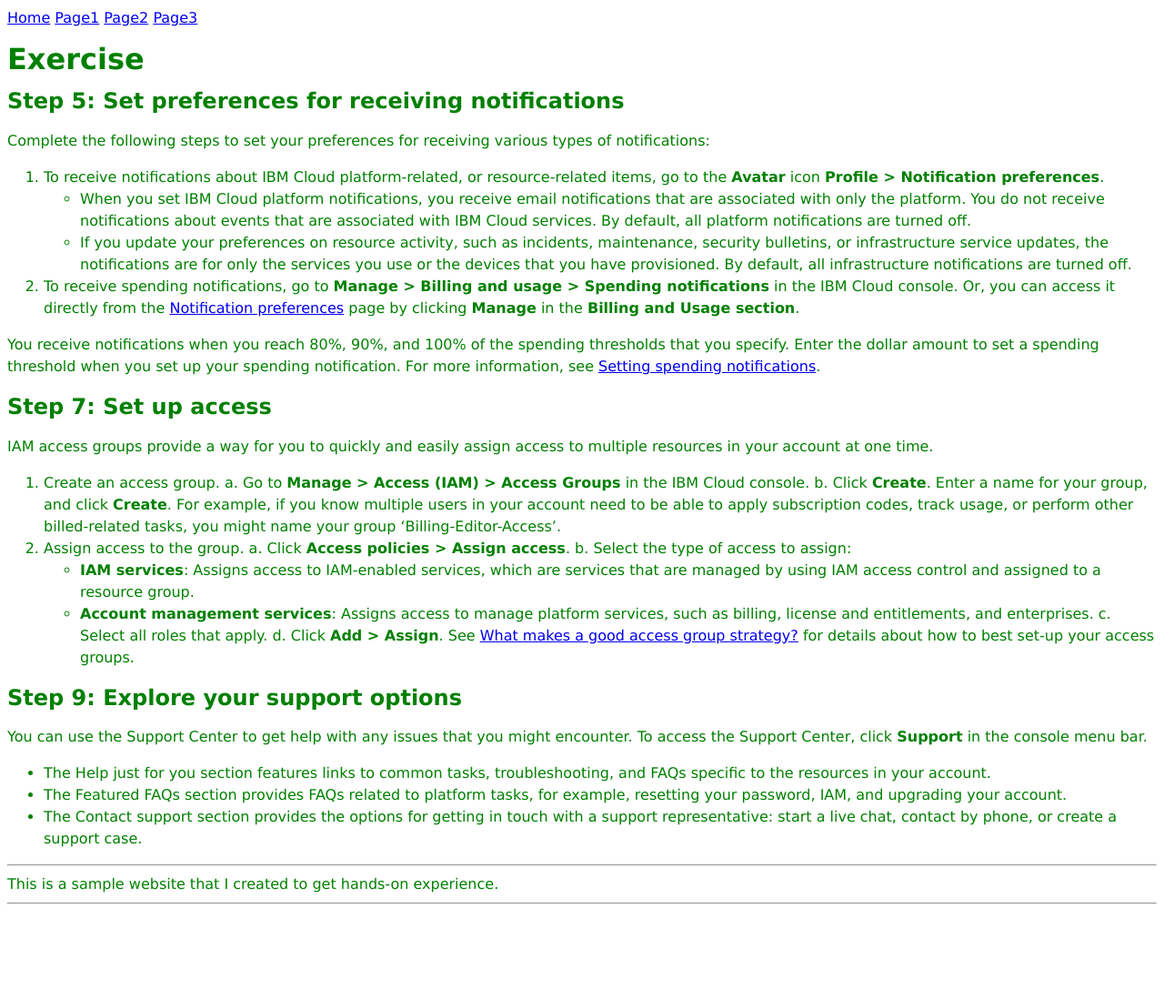
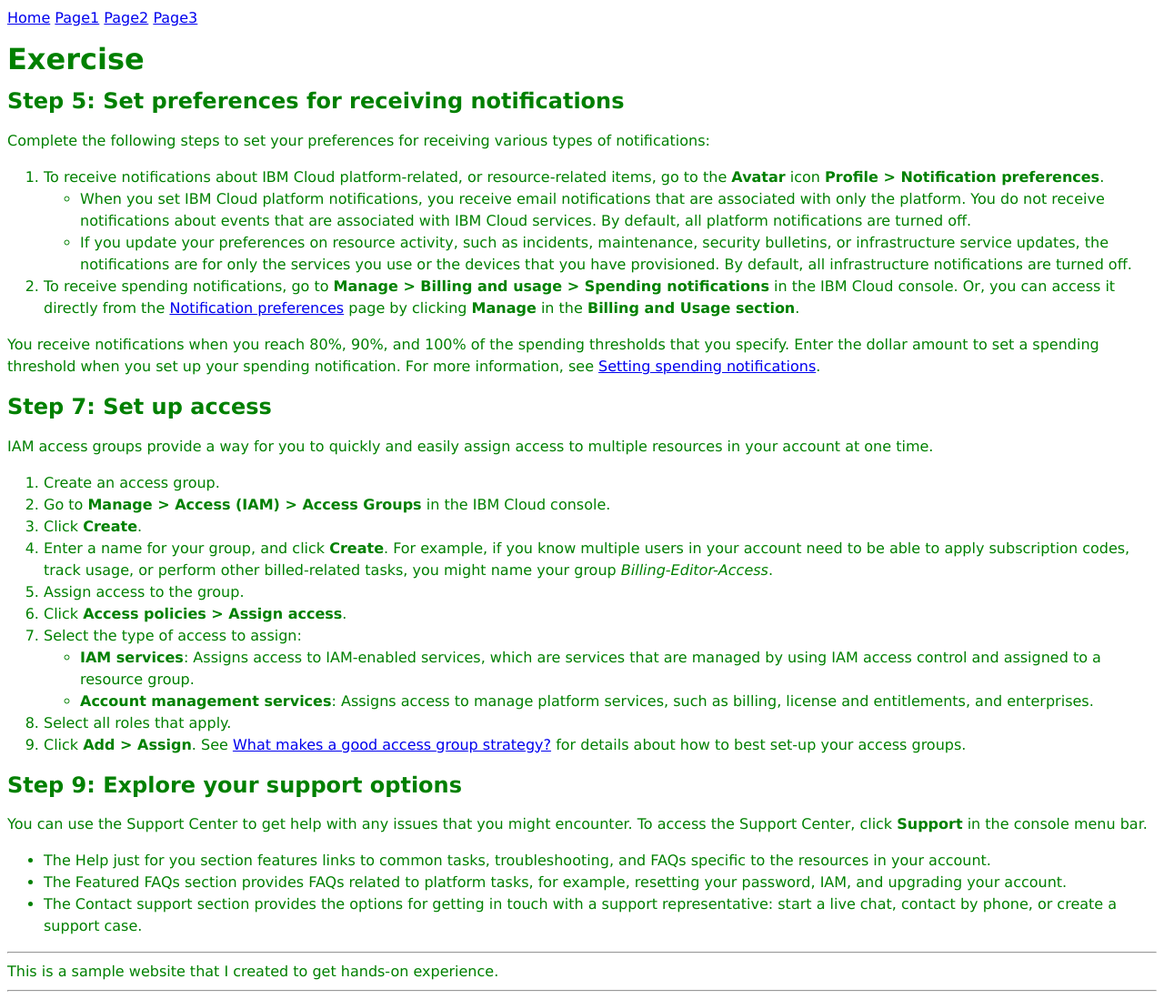
Before and after one commit to mohithen/Docs-as-Code-TWTSesssion, a Jekyll site: the page built from exercise.md, in a window 1280 px wide. Shown: the whole page at 91% size. Built offline with Jekyll 4.4.1, drawn with Linux system fonts in a browser that asks for light colours; our own code applies the rules of GitHub Pages for plain Markdown files; before the commit the page ends 1002 px from its top, so only the background shows below that; some of the changed lines change nothing that is shown.

Commit message:
Fixed visual effects

```diff
--- a/exercise.md
+++ b/exercise.md
@@ -19,16 +19,16 @@
 IAM access groups provide a way for you to quickly and easily assign access to multiple resources in your account at one time.
 
 1. Create an access group.
-a. Go to **Manage > Access (IAM) > Access Groups** in the IBM Cloud console.
-b. Click **Create**.
-Enter a name for your group, and click **Create**. For example, if you know multiple users in your account need to be able to apply subscription codes, track usage, or perform other billed-related tasks, you might name your group 'Billing-Editor-Access'.
+2. Go to **Manage > Access (IAM) > Access Groups** in the IBM Cloud console.
+2. Click **Create**.
+2. Enter a name for your group, and click **Create**. For example, if you know multiple users in your account need to be able to apply subscription codes, track usage, or perform other billed-related tasks, you might name your group _Billing-Editor-Access_.
 1. Assign access to the group.
-a. Click **Access policies > Assign access**.
-b. Select the type of access to assign:
+2. Click **Access policies > Assign access**.
+2. Select the type of access to assign:
 - **IAM services**: Assigns access to IAM-enabled services, which are services that are managed by using IAM access control and assigned to a resource group.
 - **Account management services**: Assigns access to manage platform services, such as billing, license and entitlements, and enterprises.
-c. Select all roles that apply.
-d. Click **Add > Assign**.
+2. Select all roles that apply.
+2. Click **Add > Assign**.
 See [What makes a good access group strategy?](https://cloud.ibm.com/docs/account?topic=account-account_setup#resource-group-strategy) for details about how to best set-up your access groups.
 
 ## Step 9: Explore your support options
```
